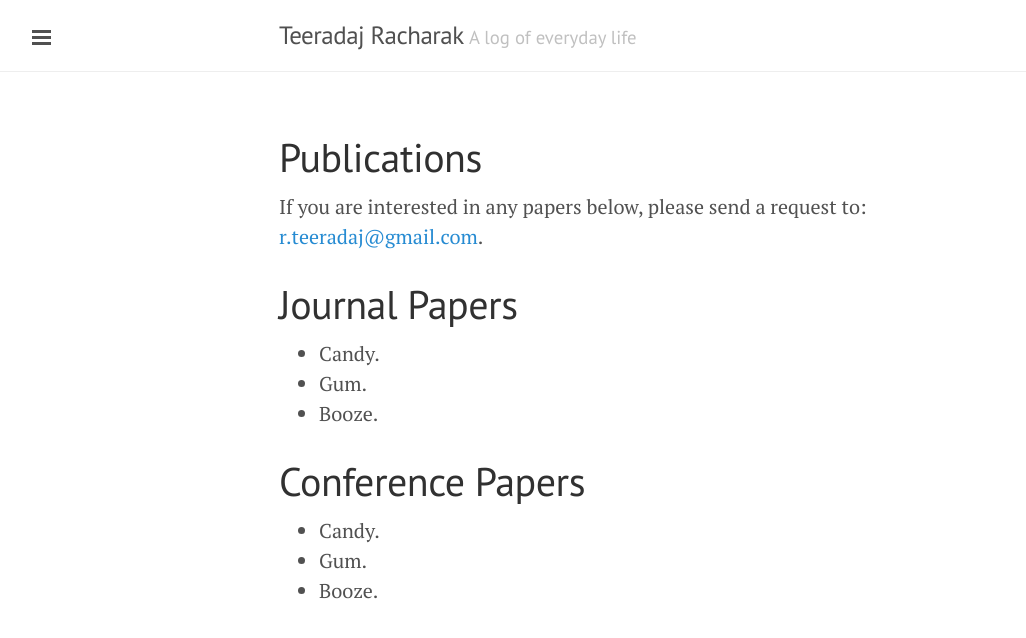
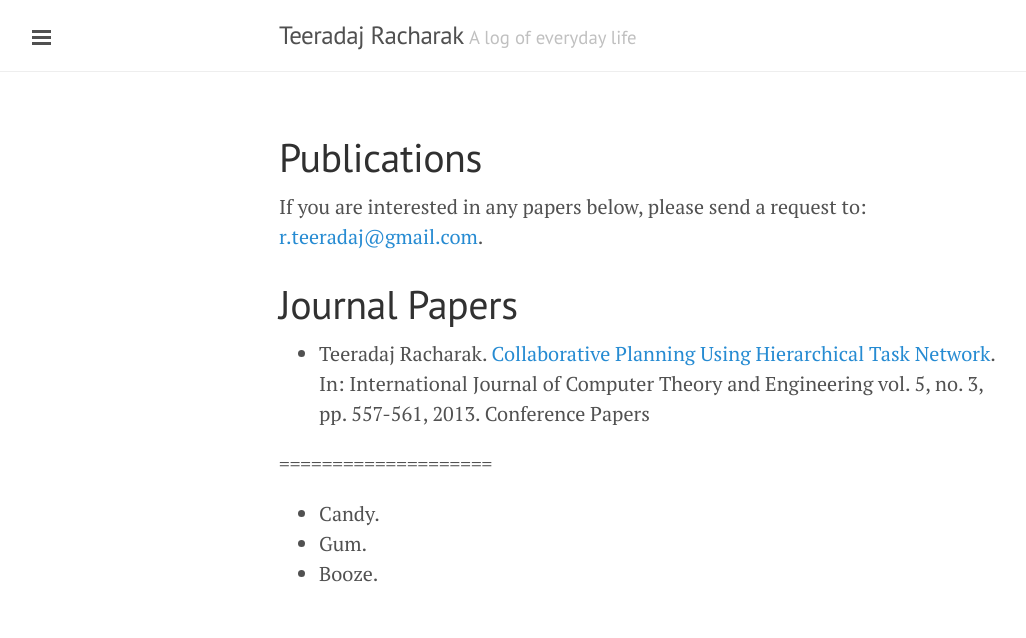
Before and after one commit to xlives/xlives.github.io, a Jekyll site: the page built from publications.markdown, in a window 1280 px wide. Shown: the top 638 px of the page, without its empty margins (1-1027 px from the left). Built offline with Jekyll 4.4.1, drawn with Linux system fonts in a browser that asks for light colours.

Commit message:
Update publications.markdown

```diff
--- a/publications.markdown
+++ b/publications.markdown
@@ -8,11 +8,9 @@ If you are interested in any papers below, please send a request to: <r.teeradaj
 Journal Papers
 ====================
 
-*   Candy.
-*   Gum.
-*   Booze.
+*   Teeradaj Racharak. [Collaborative Planning Using Hierarchical Task Network](http://www.ijcte.org/index.php?m=content&c=index&a=show&catid=49&id=866).
+In: International Journal of Computer Theory and Engineering vol. 5, no. 3, pp. 557-561, 2013. Conference Papers
 
-Conference Papers
 ====================
 
 *   Candy.
```
